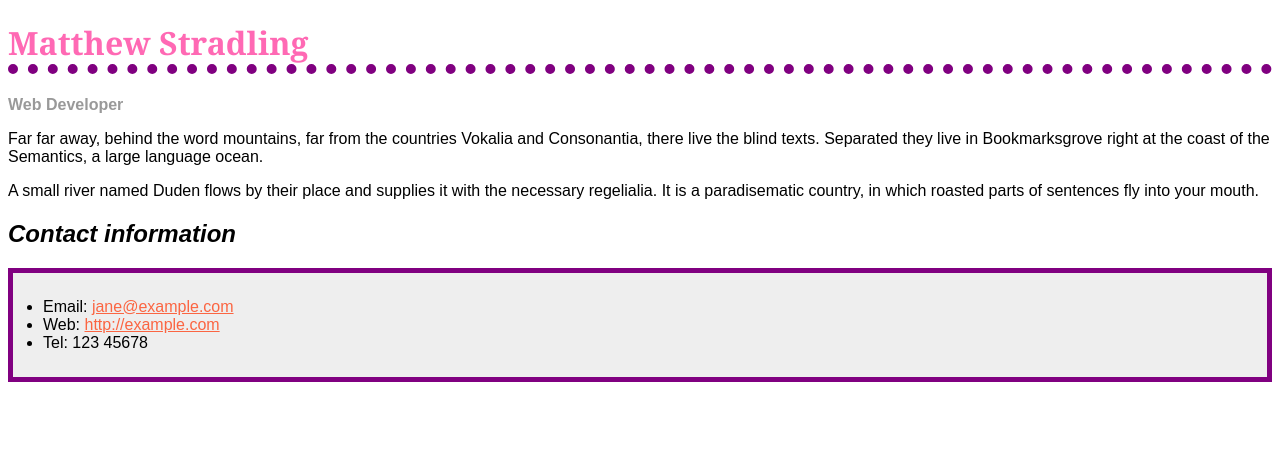
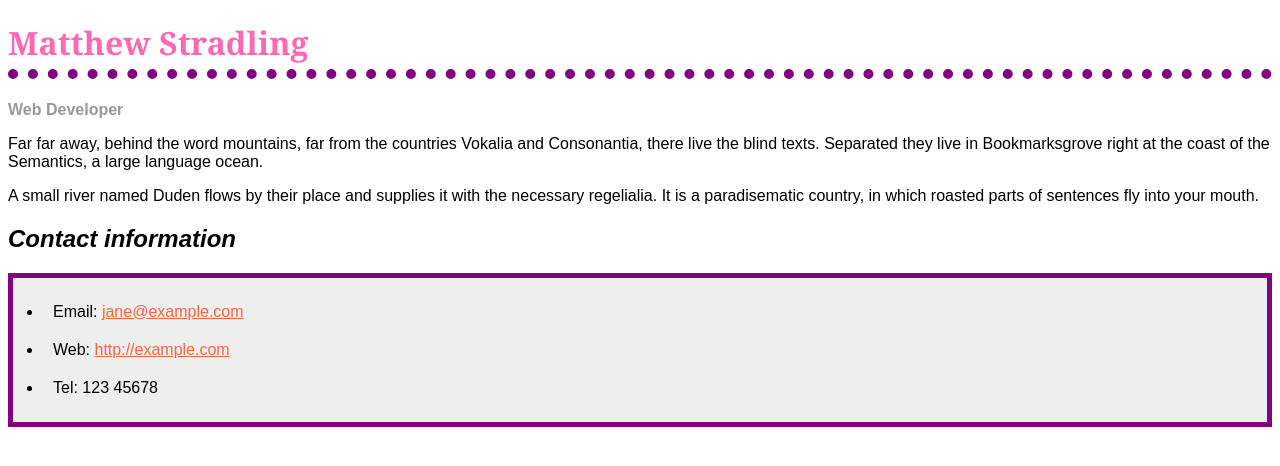
Before and after one commit to stradlingm/stradlingm.github.io, a PHP site: page /lab3/part1/index.html in a window 1280 px wide. Shown: the top 466 px of the page. Run offline with PHP 8.4, Linux system fonts and the light colour scheme.

Commit message:
Update styles.css
Added 5px padding-bottom, changed ul padding  to 15px 30px, added 10px padding to list elements

```diff
--- a/lab3/part1/styles.css
+++ b/lab3/part1/styles.css
@@ -3,11 +3,12 @@ body {
 }
 
 h1 {
-    /* Made color hotpink and border-bottom 10px dotted purple */
+    /* Made color hotpink and border-bottom 10px dotted purple, padding-bottom 5px */
   color: hotpink;
   font-size: 2em;
   font-family: Georgia, "Times New Roman", Times, serif;
   border-bottom: 10px dotted purple;
+  padding-bottom: 5px;
 }
 
 h2 {
@@ -37,5 +38,10 @@ a:hover {
 ul {
     background-color: #eeeeee;
     border: 5px solid purple;
-    padding: 25px 30px;
+    padding: 15px 30px;
 }
+
+/* Added 10px padding to list elements */
+li {
+  padding: 10px;
+}
```
